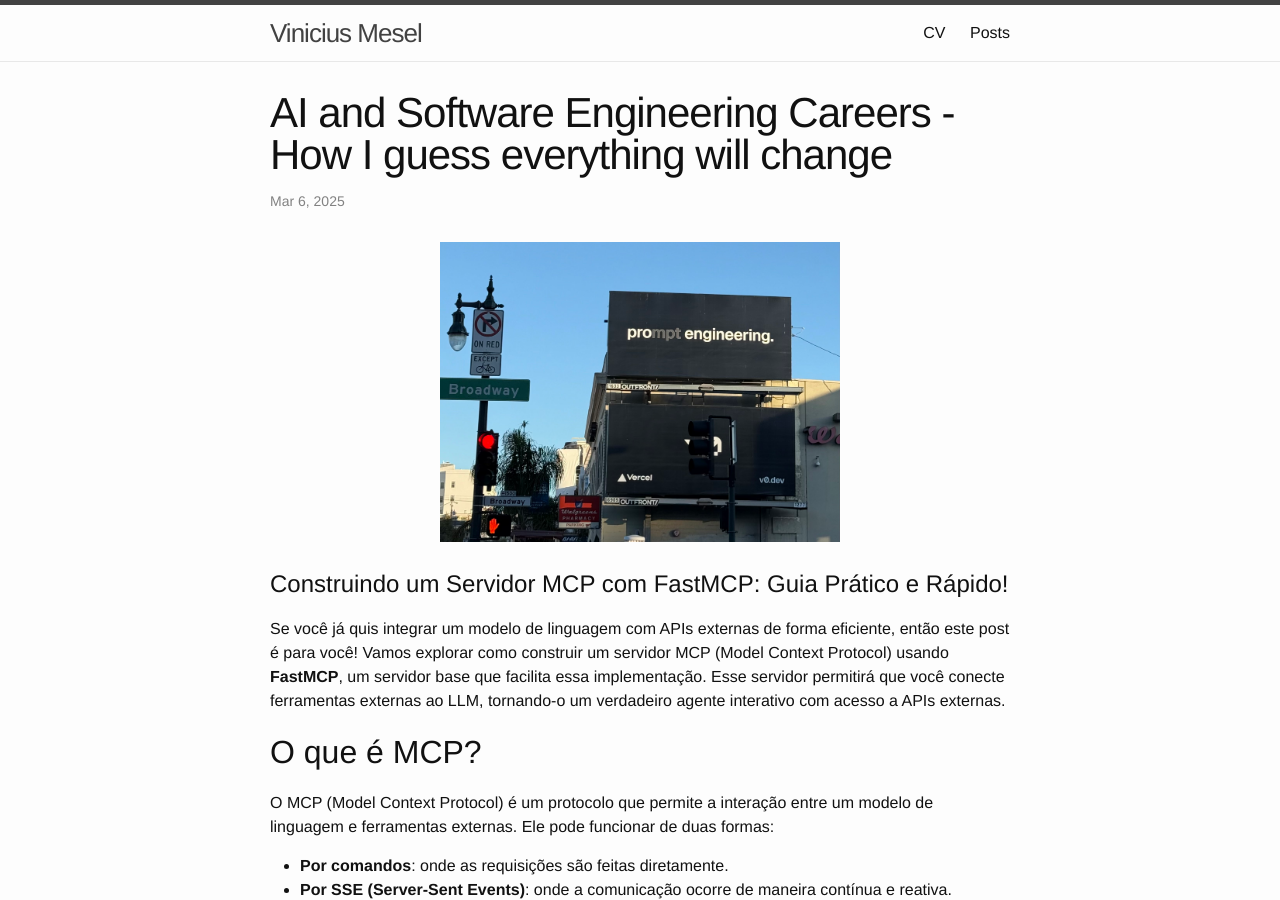
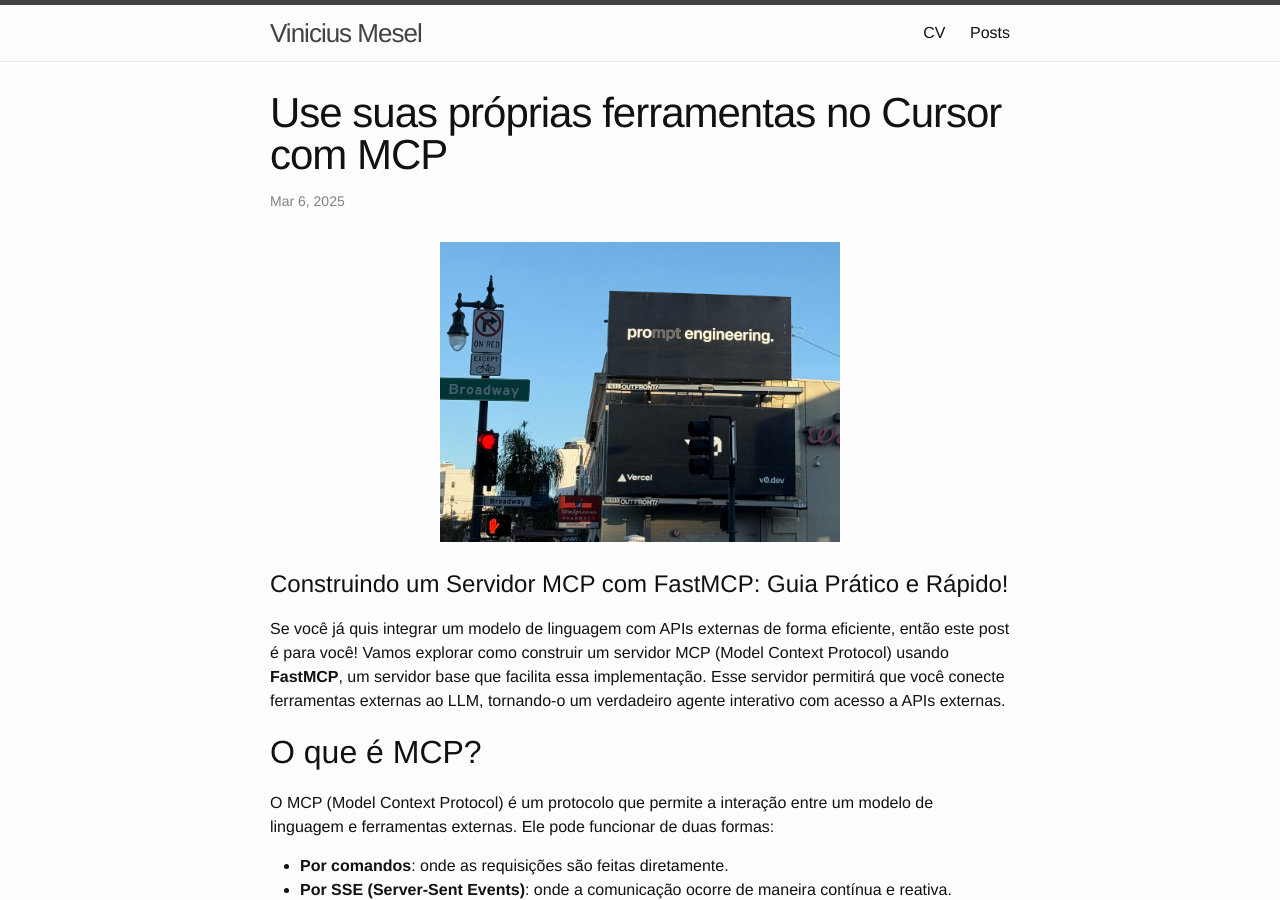
Before and after one commit to vmesel/vmesel.github.io, a Jekyll site: the page built from _posts/2025-03-06-cursor-mcp-server.md, in a window 1280 px wide and 900 px high. Built offline with Jekyll 4.4.1, drawn with Linux system fonts in a browser that asks for light colours.

Commit message:
Adds mcp post

```diff
--- a/_posts/2025-03-06-cursor-mcp-server.md
+++ b/_posts/2025-03-06-cursor-mcp-server.md
@@ -1,10 +1,10 @@
 ---
 published: true
-title: AI and Software Engineering Careers - How I guess everything will change
+title: Use suas próprias ferramentas no Cursor com MCP
 layout: post
-tags: [ai, career, software engineering]
+tags: [ai, software engineering]
 categories: [ai, software engineering]
-permalink: ai-and-software-engineering-careers
+permalink: use-suas-ferramentas-no-cursor-com-mcp
 thumbnail: /assets/imgs/prompt-engineering.jpg
 ---
 
```
